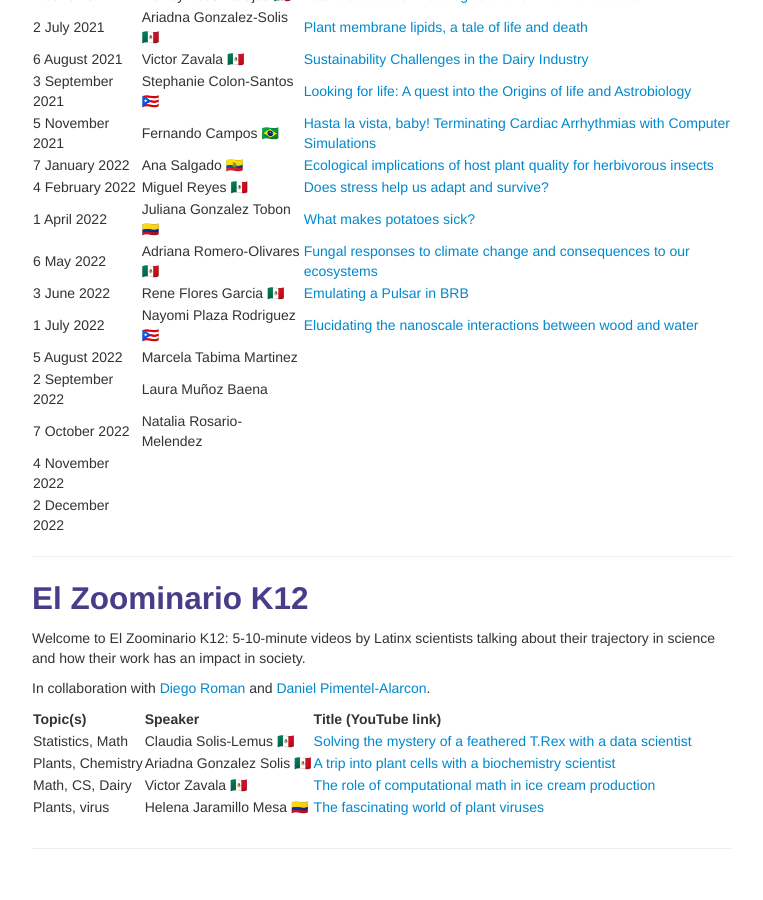
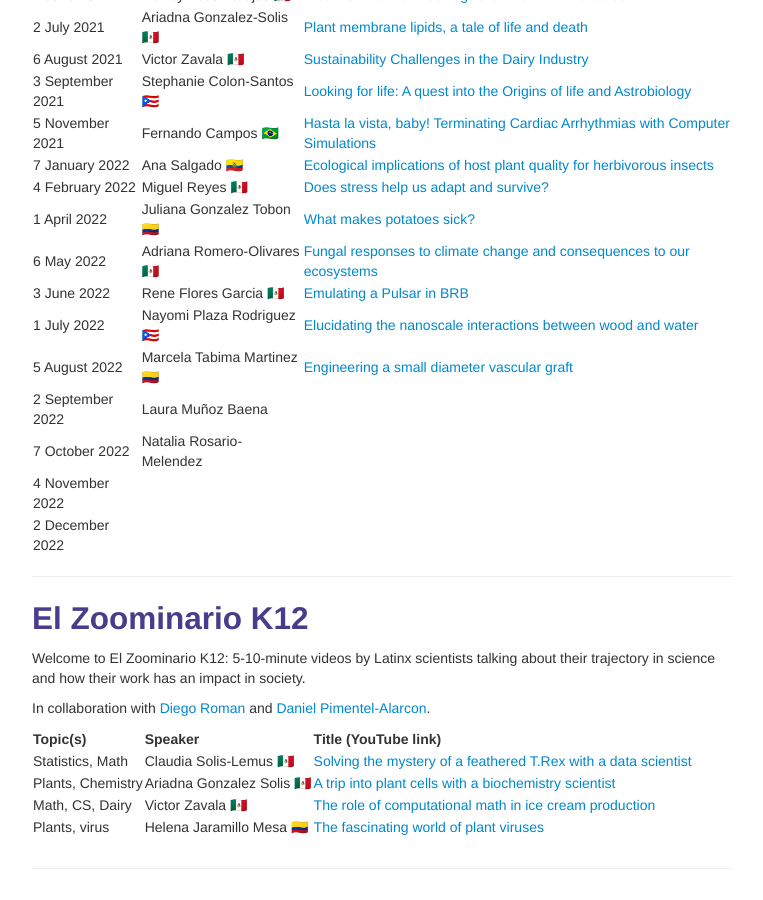
Before and after one commit to solislemuslab/solislemuslab.github.io, a Jekyll site: the page built from pages/talks.md, in a window 1280 px wide and 900 px high, scrolled down 4183 px. Shown: the whole window, without its empty margins (258-1021 px from the left). Built offline with Jekyll 4.4.1, drawn with Linux system fonts in a browser that asks for light colours.

```diff
--- a/pages/talks.md
+++ b/pages/talks.md
@@ -281,7 +281,7 @@
 | 6 May 2022 | Adriana Romero-Olivares 🇲🇽 | [Fungal responses to climate change and consequences to our ecosystems](https://youtu.be/qA8V0M4T6Sc) |
 | 3 June 2022 | Rene Flores Garcia 🇲🇽 | [Emulating a Pulsar in BRB](https://youtu.be/wc1Yr5N_jA0) |
 | 1 July 2022 | Nayomi Plaza Rodriguez 🇵🇷 | [Elucidating the nanoscale interactions between wood and water](https://youtu.be/4UhqhPHb0z8) |
-| 5 August 2022 | Marcela Tabima Martinez | |
+| 5 August 2022 | Marcela Tabima Martinez 🇨🇴 | [Engineering a small diameter vascular graft](https://youtu.be/_VN90TWkQnQ) |
 | 2 September 2022 | Laura Muñoz Baena | |
 | 7 October 2022 | Natalia Rosario-Melendez | |
 | 4 November 2022 |  | |
```
